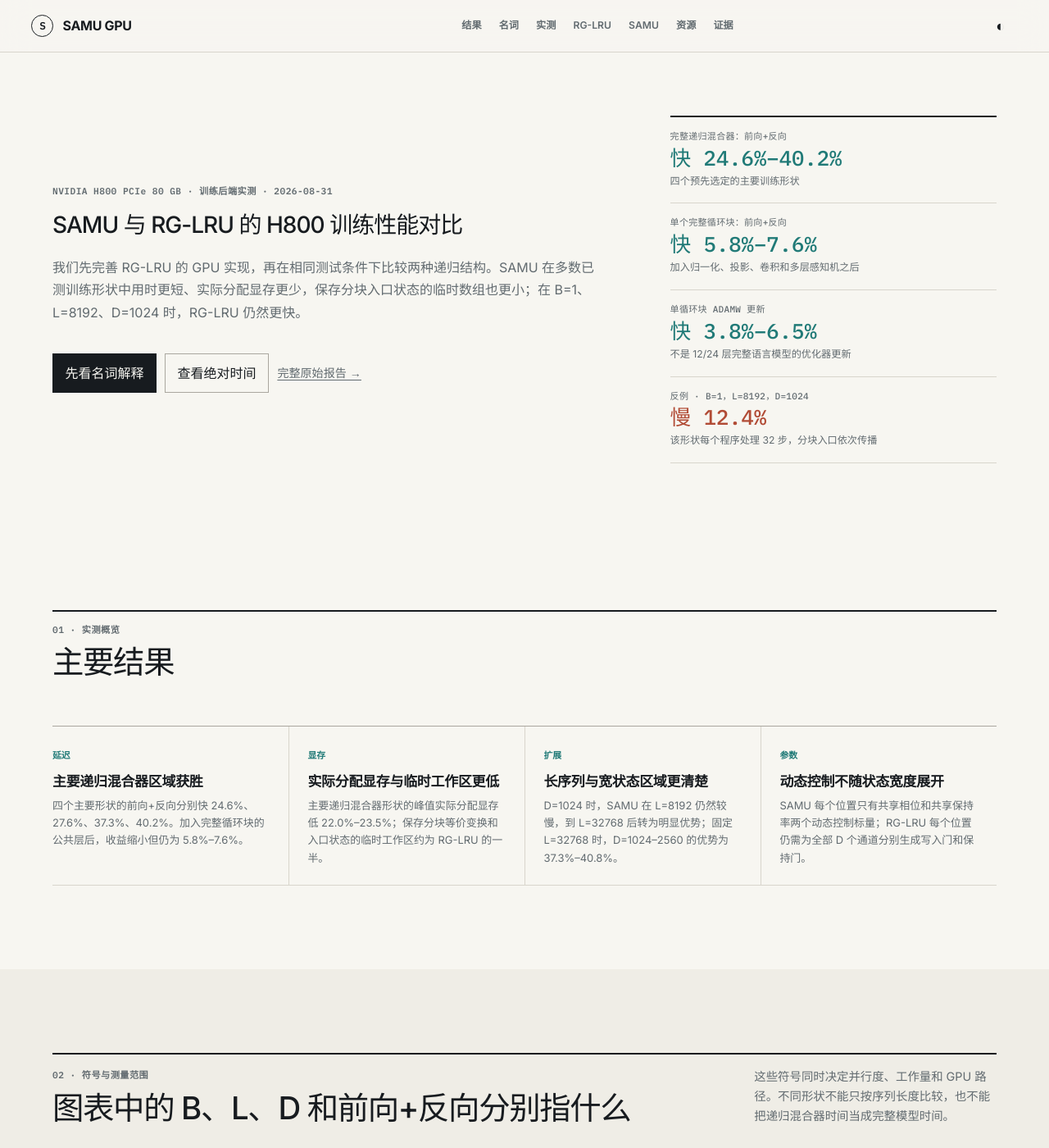
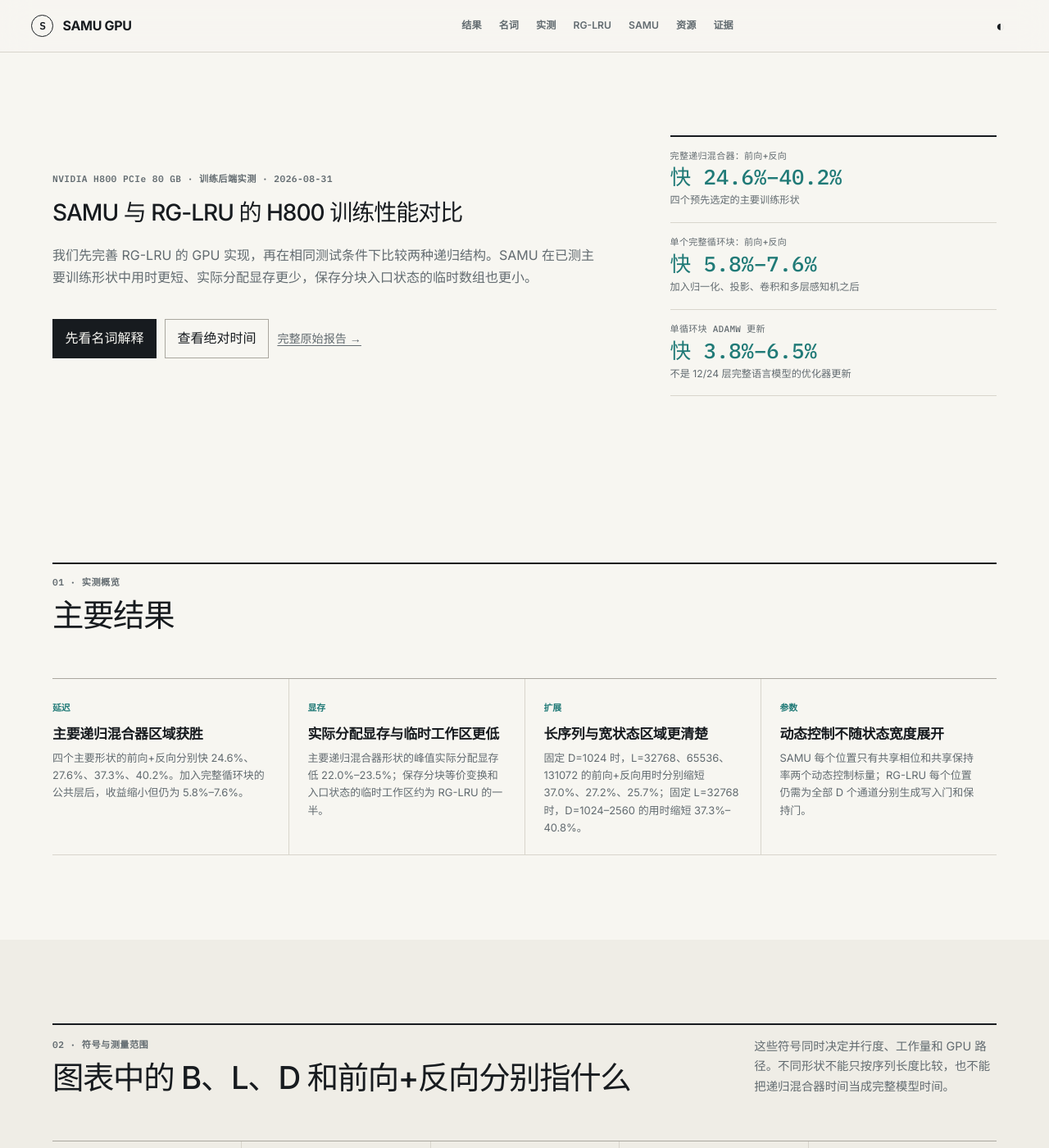
Before and after one commit to Botwwt/Botwwt.github.io, a Jekyll site: the page SAMU_GPU/index.html, which Jekyll copies as it is, in a window 1280 px wide and 1400 px high. Shown: the whole window at 82% size. Built offline with Jekyll 4.4.1, drawn with Linux system fonts in a browser that asks for light colours; some of the changed text lies outside the part shown.

Commit message:
Remove L8192 D1024 counterexample from report

```diff
--- a/SAMU_GPU/index.html
+++ b/SAMU_GPU/index.html
@@ -8,8 +8,8 @@
   <link rel="preconnect" href="https://fonts.googleapis.com">
   <link rel="preconnect" href="https://fonts.gstatic.com" crossorigin>
   <link href="https://fonts.googleapis.com/css2?family=IBM+Plex+Mono:wght@400;500;600&family=Inter:wght@400;500;600;700&family=Noto+Sans+SC:wght@400;500;600;700&display=swap" rel="stylesheet">
-  <link rel="stylesheet" href="styles/base.css?v=20260831-5">
-  <link rel="stylesheet" href="styles/final-report.css?v=20260831-5">
+  <link rel="stylesheet" href="styles/base.css?v=20260831-6">
+  <link rel="stylesheet" href="styles/final-report.css?v=20260831-6">
   <script>
     window.MathJax = {
       tex: {inlineMath: [["\\(", "\\)"]], displayMath: [["\\[", "\\]"]]},
@@ -34,7 +34,7 @@
       <div class="hero-copy-final">
         <p class="eyebrow">NVIDIA H800 PCIe 80 GB · 训练后端实测 · 2026-08-31</p>
         <h1 id="hero-title">SAMU 与 RG-LRU 的 H800 训练性能对比</h1>
-        <p class="hero-thesis-final">我们先完善 RG-LRU 的 GPU 实现，再在相同测试条件下比较两种递归结构。SAMU 在多数已测训练形状中用时更短、实际分配显存更少，保存分块入口状态的临时数组也更小；在 B=1、L=8192、D=1024 时，RG-LRU 仍然更快。</p>
+        <p class="hero-thesis-final">我们先完善 RG-LRU 的 GPU 实现，再在相同测试条件下比较两种递归结构。SAMU 在已测主要训练形状中用时更短、实际分配显存更少，保存分块入口状态的临时数组也更小。</p>
         <div class="hero-actions">
           <a class="button primary" href="#terms">先看名词解释</a>
           <a class="button" href="#measurements">查看绝对时间</a>
@@ -45,7 +45,6 @@
         <div class="verdict-row win"><span>完整递归混合器：前向+反向</span><strong>快 24.6%–40.2%</strong><small>四个预先选定的主要训练形状</small></div>
         <div class="verdict-row win"><span>单个完整循环块：前向+反向</span><strong>快 5.8%–7.6%</strong><small>加入归一化、投影、卷积和多层感知机之后</small></div>
         <div class="verdict-row win"><span>单循环块 AdamW 更新</span><strong>快 3.8%–6.5%</strong><small>不是 12/24 层完整语言模型的优化器更新</small></div>
-        <div class="verdict-row loss"><span>反例 · B=1，L=8192，D=1024</span><strong>慢 12.4%</strong><small>该形状每个程序处理 32 步，分块入口依次传播</small></div>
       </div>
     </section>
 
@@ -56,7 +55,7 @@
       <div class="claim-grid">
         <article><span>延迟</span><h3>主要递归混合器区域获胜</h3><p>四个主要形状的前向+反向分别快 24.6%、27.6%、37.3%、40.2%。加入完整循环块的公共层后，收益缩小但仍为 5.8%–7.6%。</p></article>
         <article><span>显存</span><h3>实际分配显存与临时工作区更低</h3><p>主要递归混合器形状的峰值实际分配显存低 22.0%–23.5%；保存分块等价变换和入口状态的临时工作区约为 RG-LRU 的一半。</p></article>
-        <article><span>扩展</span><h3>长序列与宽状态区域更清楚</h3><p>D=1024 时，SAMU 在 L=8192 仍然较慢，到 L=32768 后转为明显优势；固定 L=32768 时，D=1024–2560 的优势为 37.3%–40.8%。</p></article>
+        <article><span>扩展</span><h3>长序列与宽状态区域更清楚</h3><p>固定 D=1024 时，L=32768、65536、131072 的前向+反向用时分别缩短 37.0%、27.2%、25.7%；固定 L=32768 时，D=1024–2560 的用时缩短 37.3%–40.8%。</p></article>
         <article><span>参数</span><h3>动态控制不随状态宽度展开</h3><p>SAMU 每个位置只有共享相位和共享保持率两个动态控制标量；RG-LRU 每个位置仍需为全部 D 个通道分别生成写入门和保持门。</p></article>
       </div>
     </section>
@@ -97,7 +96,7 @@
       </div>
       <div class="figure-grid">
         <figure class="paper-figure"><div class="figure-head"><div><span class="figure-number">图 1a</span><h3>完整递归混合器：前向+反向</h3></div><span class="evidence measured">10 个样本</span></div><svg id="mixer-chart" class="scientific-chart" role="img" aria-label="SAMU 与经过充分优化的 RG-LRU 完整递归混合器前向加反向延迟"></svg><figcaption><b>a</b> 测量范围包含门或控制器准备、递归计算、稠密输出梯度、输入梯度和全部参数梯度。点为中位数，横线为最小值至最大值。</figcaption></figure>
-        <figure class="paper-figure"><div class="figure-head"><div><span class="figure-number">图 1b</span><h3>D=1024 时的长度转折</h3></div><span class="evidence measured">严格调度</span></div><svg id="length-chart" class="scientific-chart" role="img" aria-label="D等于1024时 SAMU 与 RG-LRU 随序列长度变化的延迟"></svg><figcaption><b>b</b> \(L=65536\) 和 \(L=131072\) 的前向分块入口依次传播，反向则每 64 个分块为一组并行求入口梯度；不采用未通过正确性门槛的前向并行数字。</figcaption></figure>
+        <figure class="paper-figure"><div class="figure-head"><div><span class="figure-number">图 1b</span><h3>D=1024 时的长序列延迟</h3></div><span class="evidence measured">L=32768–131072</span></div><svg id="length-chart" class="scientific-chart" role="img" aria-label="D等于1024时 SAMU 与 RG-LRU 随长序列长度变化的延迟"></svg><figcaption><b>b</b> \(L=65536\) 和 \(L=131072\) 的前向分块入口依次传播，反向则每 64 个分块为一组并行求入口梯度；不采用未通过正确性门槛的前向并行数字。</figcaption></figure>
         <figure class="paper-figure"><div class="figure-head"><div><span class="figure-number">图 1c</span><h3>L=32768 时的宽度扩展</h3></div><span class="evidence measured">前向+反向优势</span></div><svg id="width-chart" class="scientific-chart" role="img" aria-label="SAMU 完整递归混合器前向加反向优势随状态宽度变化"></svg><figcaption><b>c</b> D=1024–2560 时速度优势保持在约 37%–41%，支持宽状态优势区域，但不表示百分比随宽度严格单调增加。</figcaption></figure>
       </div>
       <div class="data-block"><h3>完整递归混合器明细</h3><div class="table-scroll" id="mixer-table"><p class="loading">正在读取递归混合器原始数据……</p></div></div>
@@ -175,7 +174,7 @@
       </tbody></table></div></div>
 
       <div class="baseline-balance">
-        <article><h3>RG-LRU 的 GPU 优点</h3><p>状态和仿射系数都是实数，单步复乘成本低；在 B=1、L=8192、D=1024 这类中等长度窄状态形状上，SAMU 的复数重放和控制器小内核成本尚未被显存与层级优势抵消，因此 RG-LRU 快 12.4%。</p></article>
+        <article><h3>RG-LRU 的 GPU 优点</h3><p>状态和仿射系数都是实数，单步只需实数乘加；门计算与分块组合经过融合后，短序列和窄状态的固定开销较低。</p></article>
         <article><h3>RG-LRU 的结构性成本</h3><p>两个动态门都随位置和 \(D\) 个通道变化，门准备、保存和反向天然具有 \([B,L,D]\) 规模。SAMU 只有两个随位置变化的共享控制量，这是长序列和宽状态时逐渐显现优势的根源。</p></article>
       </div>
 
@@ -323,12 +322,11 @@
         <article><b>反向主路径</b><p>在长序列 \(D=2048\) 的剖析形状上，连续的共轭反向、输出融合和每程序 32 步的入口梯度并行计算，把反向 CUDA 事件合计从 6.265 毫秒降到 3.777 毫秒，下降 39.7%。其中求反向分块入口为 0.250 毫秒、逐步恢复导数为 0.602 毫秒、形成每块等价变换为 0.166 毫秒、共享控制梯度求和为 0.022 毫秒。</p></article>
         <article><b>完整递归混合器</b><p>四个主要形状的前向+反向延迟降低 24.6%–40.2%，峰值实际分配显存降低 22.0%–23.5%。这包含控制器、状态递推、可见输出和全部相关梯度，不是单个扫描内核的结果。</p></article>
         <article><b>公共循环块加入后</b><p>归一化、公共投影、逐通道卷积和多层感知机不会因 SAMU 改变，因此递归混合器优势被稀释到 5.8%–7.6%；加入 AdamW 后进一步变为 3.8%–6.5%。</p></article>
-        <article><b>仍未消除的成本</b><p>SAMU 每次前向+反向有 70–74 次 CUDA 内核启动，RG-LRU 为 50–51 次。复数重放和控制器小内核使 L=8192、D=1024 成为明确反例，说明当前收益主要出现在宽状态或足够长的序列。</p></article>
+        <article><b>仍未消除的成本</b><p>SAMU 每次前向+反向有 70–74 次 CUDA 内核启动，RG-LRU 为 50–51 次。复数重放和控制器小内核仍有固定成本，因此当前实现继续根据批量大小、序列长度和状态宽度选择路径。</p></article>
       </div>
 
       <div class="dispatch-block"><h3>最终按形状调度</h3><div class="table-scroll"><table><thead><tr><th>形状区域</th><th>SAMU</th><th>经过充分优化的 RG-LRU</th></tr></thead><tbody>
         <tr><td>B≥4，L≤2048</td><td>每位置复用 \(e^{c_t},\cos d_t,\sin d_t\)，每程序处理 32 步，分块入口依次传播</td><td>每程序处理 16 步；每 32 个分块为一组计算 \(Q_c\)</td></tr>
-        <tr><td>B=1，L=8192，D&lt;2048</td><td>每程序处理 32 步，分块入口依次传播</td><td>每程序处理 16 步；每 32 个分块为一组计算 \(Q_c\)</td></tr>
         <tr><td>B=1，L=8192，D≥2048</td><td>每程序处理 32 步；每 64 个分块为一组计算 \(Q_c\)</td><td>每程序处理 16 步；每 32 个分块为一组计算 \(Q_c\)</td></tr>
         <tr><td>B=1，16384≤L&lt;65536</td><td>每程序处理 32 步；每 64 个分块为一组计算 \(Q_c\)</td><td>每程序处理 16 步；每 32 个分块为一组计算 \(Q_c\)</td></tr>
         <tr><td>B=1，L≥65536</td><td>前向入口依次传播；反向每 64 个分块为一组计算 \(Q_c\)；每程序处理 32 步</td><td>每程序处理 16 步；每 32 个分块为一组计算 \(Q_c\)</td></tr>
@@ -357,14 +355,14 @@
       <div class="section-heading"><div><p class="part-label">07 · 代码与原始证据</p><h2 id="sources-title">每个数字都能回到原始数据</h2></div><p>主结果使用 PyTorch 2.1.2 + CUDA 11.8；Fattori 复现使用 PyTorch 2.4.1 + CUDA 12.4。</p></div>
       <div class="source-grid">
         <div><h3>最终报告与实现</h3><ul><li><a href="docs/SAMU_FINAL_H800_REPORT.md">最终 H800 训练后端报告</a></li><li><a href="docs/OUR_RGLRU_GPU_AUDIT.md">RG-LRU 强化审计</a></li><li><a href="benchmark/triton_training_scan.py">SAMU 训练扫描后端</a></li><li><a href="benchmark/triton_fused_rglru_training.py">融合规范 RG-LRU 后端</a></li><li><a href="benchmark/run_selected_dispatch_comparison.py">最终递归混合器计时程序</a></li><li><a href="benchmark/run_long_block_dispatch_comparison.py">完整循环块计时程序</a></li></ul></div>
-        <div><h3>主结果原始数据</h3><ul><li><a href="results/gpu_optimization/selected_dispatch_grouped_k32_h800.json">完整递归混合器</a></li><li><a href="results/gpu_optimization/selected_dispatch_l8192_d1024_serial_k32_h800.json">L=8192、D=1024 反例</a></li><li><a href="results/gpu_optimization/selected_dispatch_very_long_hybrid_h800_v2.json">超长序列实测</a></li><li><a href="results/gpu_optimization/block_dispatch_grouped_k32_h800.json">单个完整循环块</a></li><li><a href="results/gpu_optimization/optimizer_step_grouped_k32_h800.json">单循环块 AdamW 更新</a></li><li><a href="results/gpu_optimization/selected_dispatch_launches_grouped_k32_h800.json">CUDA 内核启动数</a></li><li><a href="results/gpu_optimization/backward_components_grouped_k32_h800.json">反向各阶段剖析</a></li><li><a href="results/gpu_optimization/public_fattori_h800.json">Fattori 复现</a></li></ul></div>
+        <div><h3>主结果原始数据</h3><ul><li><a href="results/gpu_optimization/selected_dispatch_grouped_k32_h800.json">完整递归混合器</a></li><li><a href="results/gpu_optimization/selected_dispatch_very_long_hybrid_h800_v2.json">超长序列实测</a></li><li><a href="results/gpu_optimization/block_dispatch_grouped_k32_h800.json">单个完整循环块</a></li><li><a href="results/gpu_optimization/optimizer_step_grouped_k32_h800.json">单循环块 AdamW 更新</a></li><li><a href="results/gpu_optimization/selected_dispatch_launches_grouped_k32_h800.json">CUDA 内核启动数</a></li><li><a href="results/gpu_optimization/backward_components_grouped_k32_h800.json">反向各阶段剖析</a></li><li><a href="results/gpu_optimization/public_fattori_h800.json">Fattori 复现</a></li></ul></div>
         <div><h3>论文与原仓库</h3><ul><li><a href="https://arxiv.org/abs/2402.19427">Griffin 论文</a></li><li><a href="https://github.com/google-deepmind/recurrentgemma/tree/2efa84dac0e68e63547a27a18fa943c98f1c312e">Google DeepMind RecurrentGemma</a></li><li><a href="https://github.com/fattorib/hawk-pytorch/tree/e43239336cf93b6dd79486447150429e472a4b90">Fattori hawk-pytorch</a></li></ul></div>
       </div>
       <p class="environment-line" id="environment-line">正在读取 H800 环境记录……</p>
     </section>
   </main>
 
-  <footer><p>SAMU GPU · NVIDIA H800 训练后端实测</p><p>页面版本：2026-08-31-5</p></footer>
-  <script type="module" src="src/final-report.js?v=20260831-5"></script>
+  <footer><p>SAMU GPU · NVIDIA H800 训练后端实测</p><p>页面版本：2026-08-31-6</p></footer>
+  <script type="module" src="src/final-report.js?v=20260831-6"></script>
 </body>
 </html>
--- a/SAMU_GPU/src/final-report.js
+++ b/SAMU_GPU/src/final-report.js
@@ -1,9 +1,8 @@
-const VERSION = "20260831-5";
+const VERSION = "20260831-6";
 const root = "results/gpu_optimization";
 
 const paths = {
   mixer: "selected_dispatch_grouped_k32_h800.json",
-  counterexample: "selected_dispatch_l8192_d1024_serial_k32_h800.json",
   length: "selected_dispatch_length_scaling_grouped_k32_h800.json",
   veryLong: "selected_dispatch_very_long_hybrid_h800_v2.json",
   width: "selected_dispatch_width_scaling_extra_grouped_k32_h800.json",
@@ -104,7 +103,7 @@ function drawLengthChart(svg, points, width) {
   const yMax = Math.ceil(maximum / 5) * 5;
   const x = index => margin.left + index * plotWidth / (points.length - 1);
   const y = value => margin.top + plotHeight - value / yMax * plotHeight;
-  let content = `<title>D=1024 时的序列长度转折</title><desc>L=8192 时 SAMU 较慢，L=32768 后 SAMU 较快，L=65536 与 L=131072 使用混合调度。</desc>`;
+  let content = `<title>D=1024 时的长序列延迟</title><desc>比较 L=32768、65536、131072 时 SAMU 与经过充分优化的 RG-LRU 前向加反向延迟。</desc>`;
   content += `<rect x="${margin.left}" y="${margin.top}" width="${plotWidth}" height="${plotHeight}" class="frame"/>`;
   for (let i = 0; i <= 4; i++) {
     const value = yMax * i / 4;
@@ -123,9 +122,6 @@ function drawLengthChart(svg, points, width) {
     const last = points.at(-1)[architecture].forward_backward.median_ms;
     content += svgText(x(points.length - 1) - 8, y(last) + (architecture === "samu" ? 14 : -8), label, "direct-label", "end");
   }
-  const first = points[0];
-  const loss = -pct(first.rglru.forward_backward.median_ms, first.samu.forward_backward.median_ms);
-  content += svgText(x(0) + 8, y(first.samu.forward_backward.median_ms) - 10, `慢 ${fmt(loss, 1)}%`, "value-label");
   content += svgText(margin.left + plotWidth / 2, height - 13, "序列长度 L", "axis-title", "middle");
   content += `<text x="16" y="${margin.top + plotHeight / 2}" class="axis-title" text-anchor="middle" transform="rotate(-90 16 ${margin.top + plotHeight / 2})">前向+反向延迟（毫秒）</text>`;
   svg.setAttribute("viewBox", `0 0 ${width} ${height}`);
@@ -173,7 +169,7 @@ function renderLengthTable(points) {
   const rows = points.map(point => {
     const rg = point.rglru.forward_backward, samu = point.samu.forward_backward;
     const advantage = pct(rg.median_ms, samu.median_ms);
-    return `<tr><td>${point.length.toLocaleString()}</td><td>${statsText(rg)}</td><td>${statsText(samu)}</td><td class="${advantage >= 0 ? "best" : "loss"}">${advantage >= 0 ? `快 ${fmt(advantage, 1)}%` : `慢 ${fmt(-advantage, 1)}%`}</td><td>${point.path}</td></tr>`;
+    return `<tr><td>${point.length.toLocaleString()}</td><td>${statsText(rg)}</td><td>${statsText(samu)}</td><td class="best">快 ${fmt(advantage, 1)}%</td><td>${point.path}</td></tr>`;
   });
   document.querySelector("#length-table").innerHTML = table(["序列长度 L", "RG-LRU 前向+反向", "SAMU 前向+反向", "SAMU 相对结果", "SAMU 路径"], rows);
 }
@@ -227,11 +223,9 @@ async function main() {
     const data = {};
     await Promise.all(Object.entries(paths).map(async ([key, path]) => { data[key] = await fetchJSON(path); }));
     const mixerGroups = byArchitecture(data.mixer.rows);
-    const counter = byArchitecture(data.counterexample.rows)[0];
     const length32 = byArchitecture(data.length.rows).find(group => group.shape.length === 32768);
     const veryLong = byArchitecture(data.veryLong.rows);
     const lengthPoints = [
-      {length: 8192, rglru: counter.rglru, samu: counter.samu, path: "每个程序处理 32 步；分块入口依次传播"},
       {length: 32768, rglru: length32.rglru, samu: length32.samu, path: "每个程序处理 32 步；每 64 个分块为一组求入口"},
       ...veryLong.map(group => ({length: group.shape.length, rglru: group.rglru, samu: group.samu, path: "前向入口依次传播；反向每 64 个分块为一组"})),
     ];
--- a/SAMU_GPU/styles/final-report.css
+++ b/SAMU_GPU/styles/final-report.css
@@ -32,7 +32,6 @@ body { font-size: 16px; }
 .verdict-row strong { font: 500 clamp(1.25rem, 2vw, 1.75rem)/1.18 var(--mono); }
 .verdict-row small { color: var(--muted); font-size: .76rem; line-height: 1.5; }
 .verdict-row.win strong { color: var(--positive); }
-.verdict-row.loss strong { color: var(--negative); }
 
 .report-section { scroll-margin-top: 88px; padding: clamp(5rem, 8vw, 8rem) clamp(1.25rem, 5vw, 5rem); }
 .report-section.tinted { background: var(--paper-2); }
@@ -106,7 +105,6 @@ th, td { padding: .66rem .7rem .66rem 0; border-bottom: 1px solid var(--line); t
 th { color: var(--muted); font: 500 .67rem/1.35 var(--mono); white-space: nowrap; }
 td:not(:first-child) { font-variant-numeric: tabular-nums; }
 td.best { color: var(--positive); font-weight: 600; }
-td.loss { color: var(--negative); font-weight: 600; }
 .loading { color: var(--muted); font-size: .8rem; }
 .two-column-data { display: grid; grid-template-columns: repeat(2, minmax(0, 1fr)); gap: clamp(2rem, 5vw, 5rem); max-width: 1360px; margin: 0 auto; }
 .scope-split { display: grid; grid-template-columns: 1fr; gap: 3rem; max-width: 1360px; margin: 3.5rem auto 0; }
```
Also changed, not shown: SAMU_GPU/scripts/validate-site.mjs (+5 -12 lines).
